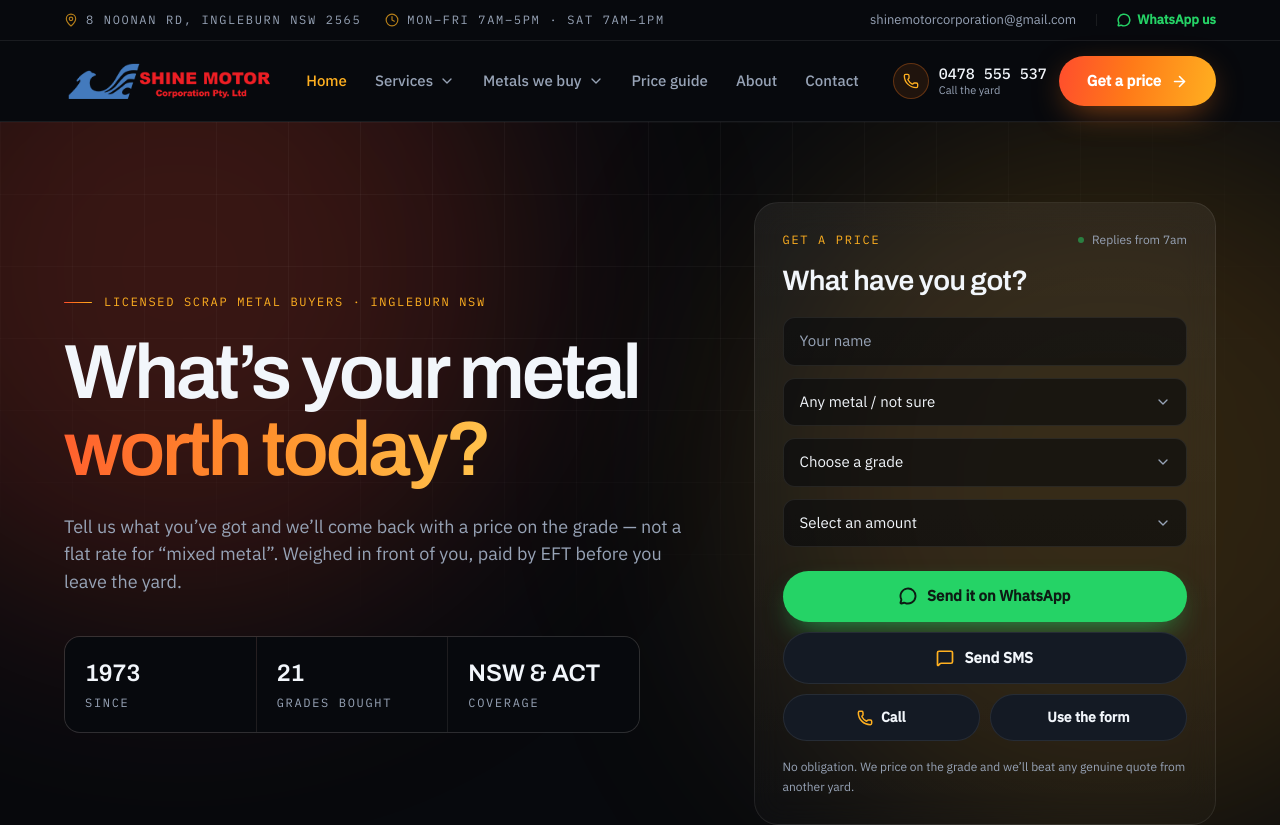
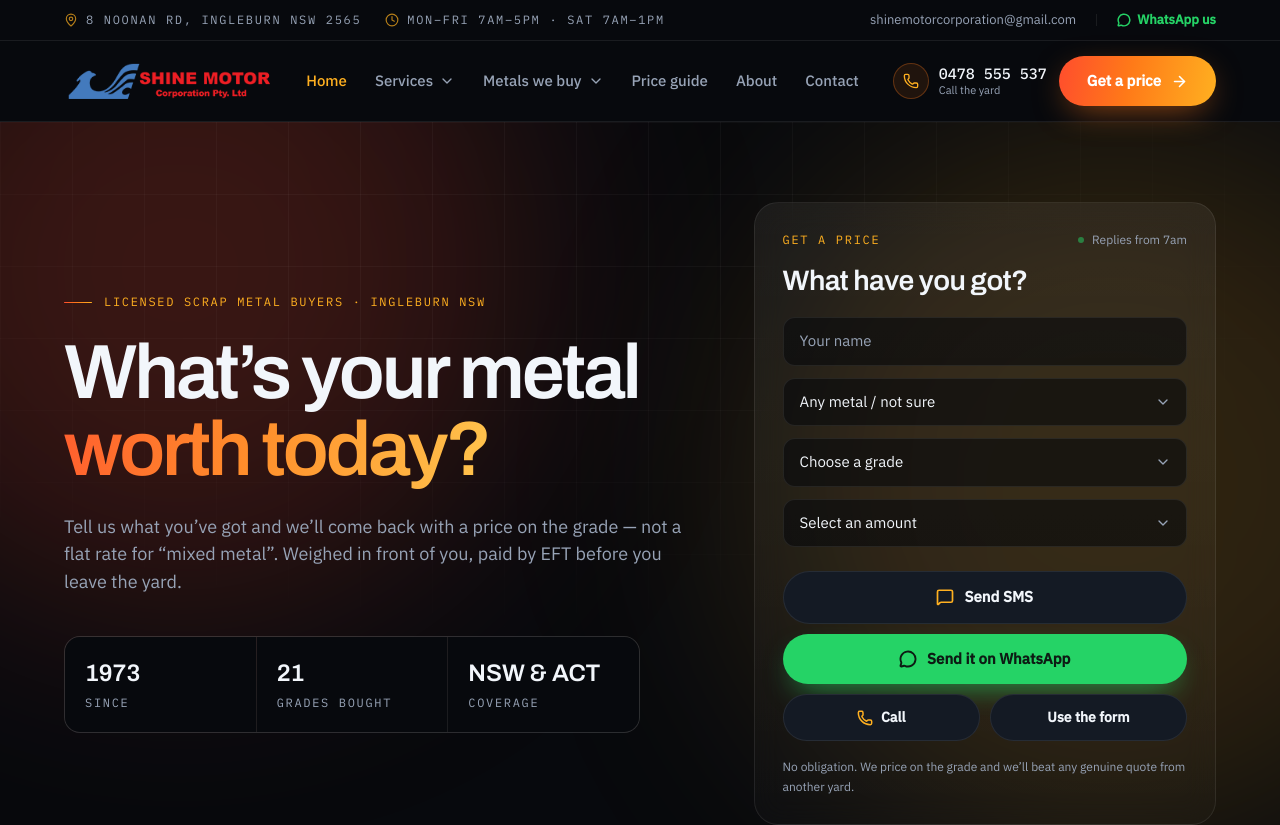
Before and after one commit to naerae100/shinemotor, a React (Vite) app: page / in a window 1280 px wide. Shown: the top 825 px of the page. Built offline with nearby package versions, Linux system fonts and the light colour scheme.

Commit message:
feat: agentic sms message formatting and add sms to full quote form

```diff
--- a/src/components/forms/QuoteForm.tsx
+++ b/src/components/forms/QuoteForm.tsx
@@ -1,6 +1,6 @@
 import { useState } from 'react'
 import type { FormEvent, ReactNode } from 'react'
-import { Check, Loader2, MessageCircle } from 'lucide-react'
+import { Check, Loader2, MessageCircle, MessageSquare } from 'lucide-react'
 import { families, metals } from '../../content/metals'
 import { site } from '../../content/site'
 import { useQuotePrefill } from '../../hooks/useQuotePrefill'
@@ -81,20 +81,26 @@ export function QuoteForm({ compact = false }: { compact?: boolean }) {
     setErrors((e) => ({ ...e, [key]: undefined }))
   }
 
-  /** Same details, composed as a WhatsApp message. */
-  const waHref = whatsappUrl(
-    [
-      'Hi Shine Motor, I would like a price.',
-      fields.material && `Material: ${fields.material}`,
-      fields.weight && `Approx amount: ${fields.weight}`,
-      fields.suburb && `Suburb: ${fields.suburb}`,
-      `Preference: ${METHODS.find((m) => m.v === fields.method)?.l ?? ''}`,
-      fields.name && `Name: ${fields.name}`,
-      fields.message && `Notes: ${fields.message}`,
-    ]
-      .filter(Boolean)
-      .join('\n'),
-  )
+  const parts = [
+    fields.name ? `Hi Shine Motor, this is ${fields.name}.` : 'Hi Shine Motor.',
+    `I would like to get a price for ${fields.weight ? fields.weight : 'some'} ${fields.material || 'scrap metal'}.`
+  ]
+
+  const methodLabel = METHODS.find((m) => m.v === fields.method)?.l
+  if (methodLabel || fields.suburb) {
+    const loc = fields.suburb ? ` in ${fields.suburb}` : ''
+    if (fields.method === 'drop-off') parts.push(`I can bring it in to the yard.`)
+    if (fields.method === 'pickup') parts.push(`I would need it picked up${loc}.`)
+    if (fields.method === 'bin') parts.push(`I would need a bin on site${loc}.`)
+  }
+
+  if (fields.message) {
+    parts.push(`\nNotes: ${fields.message}`)
+  }
+
+  const messageBody = parts.join(' ')
+  const waHref = whatsappUrl(messageBody)
+  const smsHref = `sms:+61478555537?body=${encodeURIComponent(messageBody)}`
 
   async function onSubmit(event: FormEvent<HTMLFormElement>) {
     event.preventDefault()
@@ -245,6 +251,13 @@ export function QuoteForm({ compact = false }: { compact?: boolean }) {
               {status === 'sending' ? 'Sending…' : 'Send my details'}
             </button>
             <a
+              href={smsHref}
+              className="inline-flex items-center gap-2.5 rounded-full border border-hairline bg-surface px-7 py-3.5 text-[15px] font-semibold text-bright transition-colors hover:border-flame"
+            >
+              <MessageSquare aria-hidden className="size-4 text-amber" strokeWidth={2.5} />
+              Send via SMS
+            </a>
+            <a
               href={waHref}
               target="_blank"
               rel="noreferrer"
--- a/src/components/home/QuickPrice.tsx
+++ b/src/components/home/QuickPrice.tsx
@@ -3,7 +3,7 @@ import { ChevronDown, MessageCircle, MessageSquare, Phone } from 'lucide-react'
 import { families, metals, metalsByFamily } from '../../content/metals'
 import type { Family } from '../../content/metals'
 import { site } from '../../content/site'
-import { waForMaterial } from '../../lib/whatsapp'
+import { whatsappUrl } from '../../lib/whatsapp'
 import { useRequestQuote } from '../../hooks/useQuotePrefill'
 
 const AMOUNTS = ['Under 100kg', '100kg – 1 tonne', '1 – 5 tonnes', 'Over 5 tonnes'] as const
@@ -25,13 +25,10 @@ export function QuickPrice() {
 
   const grades = family ? metalsByFamily(family) : metals
 
-  const described = [
-    name ? `From: ${name}` : '',
-    grade || (family ? `${family} scrap` : 'scrap metal'),
-    amount
-  ]
-    .filter(Boolean)
-    .join(' — ')
+  const intro = name ? `Hi Shine Motor, this is ${name}.` : 'Hi Shine Motor.'
+  const metalDesc = grade || (family ? `${family} scrap` : 'scrap metal')
+  const qty = amount ? amount.toLowerCase() : 'some'
+  const messageBody = `${intro} I have ${qty} ${metalDesc} and would like to get a price.`
 
   return (
     <div className="glass rounded-3xl p-6 sm:p-7">
@@ -93,20 +90,20 @@ export function QuickPrice() {
 
       <div className="mt-6 space-y-2.5">
         <a
-          href={waForMaterial(described)}
+          href={`sms:+61478555537?body=${encodeURIComponent(messageBody)}`}
+          className="flex w-full items-center justify-center gap-2.5 rounded-full border border-hairline bg-surface py-3.5 text-[15px] font-semibold text-bright transition-colors hover:border-flame hover:bg-surface/80"
+        >
+          <MessageSquare aria-hidden className="size-[18px] text-amber" strokeWidth={2.25} />
+          Send SMS
+        </a>
+        <a
+          href={whatsappUrl(messageBody)}
           target="_blank"
           rel="noreferrer"
           className="flex w-full items-center justify-center gap-2.5 rounded-full bg-[#25D366] py-3.5 text-[15px] font-semibold text-[#0d1b14] shadow-[0_12px_30px_-12px_rgba(37,211,102,0.8)] transition-transform duration-200 hover:scale-[1.015]"
         >
           <MessageCircle aria-hidden className="size-[18px]" strokeWidth={2.5} />
           Send it on WhatsApp
-        </a>
-        <a
-          href={`sms:+61478555537?body=${encodeURIComponent(described)}`}
-          className="flex w-full items-center justify-center gap-2.5 rounded-full border border-hairline bg-surface py-3.5 text-[15px] font-semibold text-bright transition-colors hover:border-flame hover:bg-surface/80"
-        >
-          <MessageSquare aria-hidden className="size-[18px] text-amber" strokeWidth={2.25} />
-          Send SMS
         </a>
         <div className="grid grid-cols-2 gap-2.5">
           <a
```
